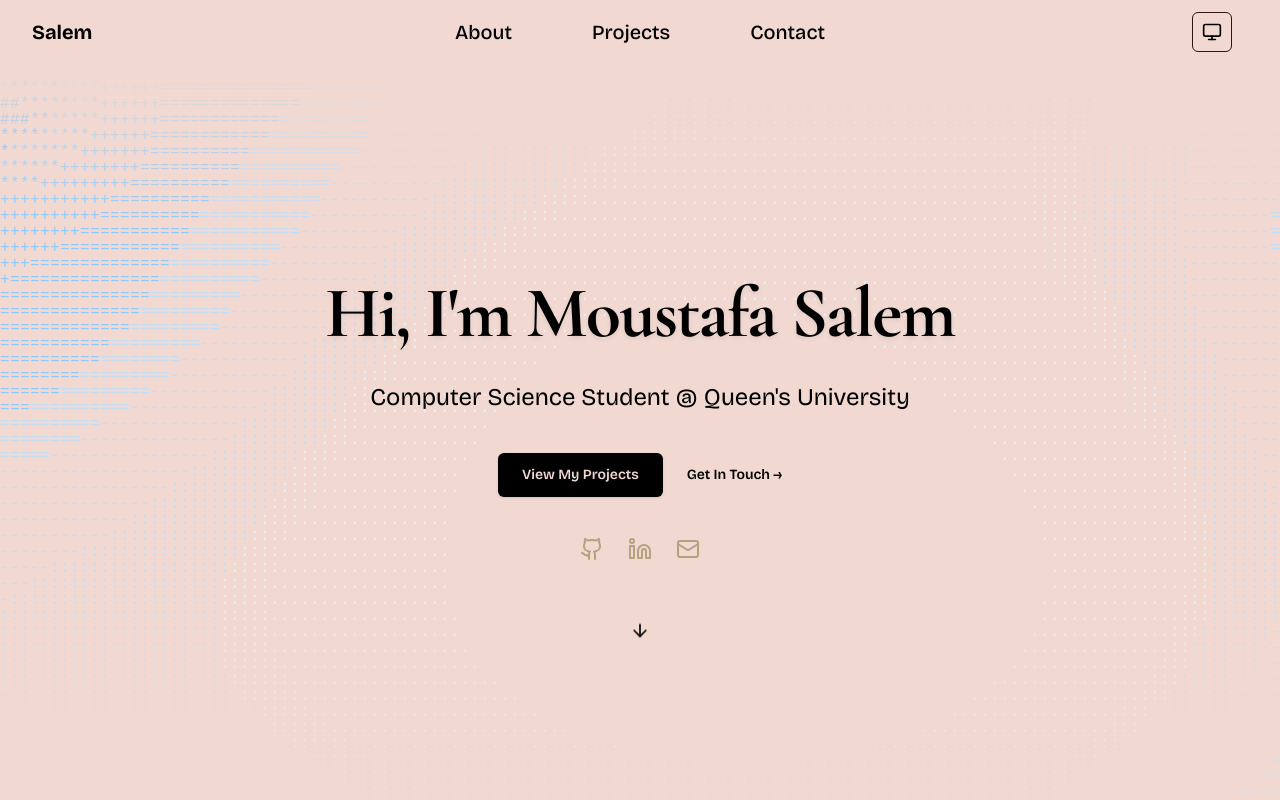
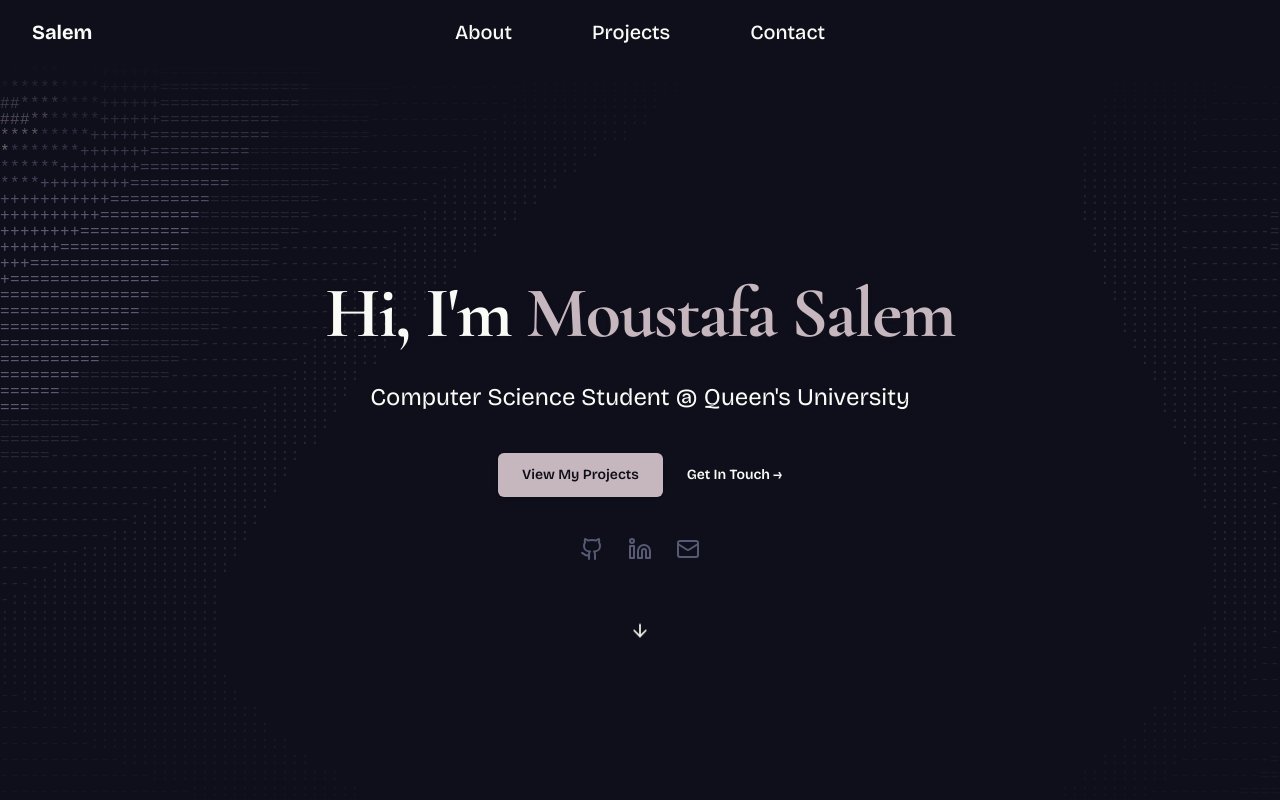
Before and after one commit to tTrmc/msalem, a Next.js app: page / in a window 1280 px wide. Shown: the top 800 px of the page. Built offline with nearby package versions, Linux system fonts and the light colour scheme.

Commit message:
Removed theme switching

```diff
--- a/src/app/globals.css
+++ b/src/app/globals.css
@@ -1,28 +1,18 @@
 @import "tailwindcss";
 
 :root {
-  /* Light mode colors */
-  --background: #f1d9d2;
-  --foreground: #000000;
-  --primary: #000000;
-  --stone: #311508;
-  --warm: #b7a07e;
-  --accent: #f9e6cd;
-
-  /* Common variables */
-  --border-radius: 0.5rem;
-  --transition-speed: 0.3s;
-  --box-shadow: 0 2px 10px rgba(0, 0, 0, 0.1);
-}
-
-/* Dark mode colors */
-.dark {
+  /* Dark theme colors (only theme) */
   --background:  #0f0f1b;
   --foreground:  #fafbf6;
   --primary:    #c6b7be;
   --stone:  #c6b7be;
   --warm: #565a75;
   --accent: #2c2525;
+
+  /* Common variables */
+  --border-radius: 0.5rem;
+  --transition-speed: 0.3s;
+  --box-shadow: 0 2px 10px rgba(0, 0, 0, 0.1);
 }
 
 /* Base transitions */
@@ -47,7 +37,7 @@ html {
 body {
   background: var(--background);
   color: var(--foreground);
-  font-family: var(--font-grotesque), system-ui, sans-serif;
+  font-family: 'Bricolage Grotesque', system-ui, sans-serif;
   transition: var(--theme-transition);
 }
 
--- a/src/app/layout.tsx
+++ b/src/app/layout.tsx
@@ -30,12 +30,12 @@ export default function RootLayout({
   children: React.ReactNode;
 }>) {
   return (
-      <html lang="en" className={`${bricolageGrotesque.variable} ${cormorantGaramond.variable}`} suppressHydrationWarning>
+      <html lang="en" className={`dark ${bricolageGrotesque.variable} ${cormorantGaramond.variable}`} suppressHydrationWarning>
       <body className="font-body antialiased transition-colors duration-300">
       <ThemeProvider
           attribute="class"
-          defaultTheme="system"
-          enableSystem
+          defaultTheme="dark"
+          enableSystem={false}
           disableTransitionOnChange
       >
         {children}
--- a/src/components/ascii-background.tsx
+++ b/src/components/ascii-background.tsx
@@ -1,13 +1,10 @@
 "use client";
 
-import { useEffect, useRef, useMemo, useState } from "react";
-import { useTheme } from "next-themes";
+import { useEffect, useRef, useMemo } from "react";
 
 interface ASCIIBackgroundProps {
-    /** Palette when the site is in light mode */
-    lightModeColors?: string[];
-    /** Palette when the site is in dark mode */
-    darkModeColors?: string[];
+    /** Color palette for the ASCII background */
+    colors?: string[];
     /** Height of a character row (px). Adjust to taste / performance */
     fontSize?: number;
     /** Width of a character column (px). Adjust to taste / performance */
@@ -28,29 +25,19 @@ interface ASCIIBackgroundProps {
  *   • Extra props (fontSize / charWidth) let callers trade fidelity vs FPS.
  */
 export function ASCIIBackground({
-                                    lightModeColors = ["#E3F2FD", "#BBDEFB", "#90CAF9", "#64B5F6", "#42A5F5"],
-                                    darkModeColors = ["#0f0f1b", "#242633", "#565a75", "#c6b7be", "#fafbf6"],
+                                    colors = ["#0f0f1b", "#242633", "#565a75", "#c6b7be", "#fafbf6"],
                                     fontSize = 16,
                                     charWidth = 10,
                                 }: ASCIIBackgroundProps) {
     const canvasRef = useRef<HTMLCanvasElement>(null);
     const mouseRef = useRef({ x: 0, y: 0 });
-    const { resolvedTheme } = useTheme();
-    const [mounted, setMounted] = useState(false);
 
-    // Prevent hydration mismatch by waiting for theme to be available
-    useEffect(() => {
-        setMounted(true);
-    }, []);
-
-    /** Normalised colour palette (always #RRGGBB, memoised by resolvedTheme) */
+    /** Normalised colour palette (always #RRGGBB) */
     const palette = useMemo(() => {
-        const raw = resolvedTheme === "dark" ? darkModeColors : lightModeColors;
-        return raw.map((c) => (c.startsWith("#") ? c : `#${c}`));
-    }, [resolvedTheme, darkModeColors, lightModeColors]);
+        return colors.map((c) => (c.startsWith("#") ? c : `#${c}`));
+    }, [colors]);
 
     useEffect(() => {
-        if (!mounted || !resolvedTheme) return;
 
         const canvas = canvasRef.current;
         const ctx = canvas?.getContext("2d");
@@ -141,14 +128,9 @@ export function ASCIIBackground({
             window.removeEventListener("resize", resize);
             window.removeEventListener("mousemove", handleMouse);
         };
-    }, [mounted, resolvedTheme, palette, fontSize, charWidth]);
+    }, [palette, fontSize, charWidth]);
 
     /* ───── render ─────────────────────────────────────────────────────── */
-
-    // Don't render until component is mounted and theme is available
-    if (!mounted || !resolvedTheme) {
-        return null;
-    }
 
     return (
         <div className="absolute inset-0 w-full h-full pointer-events-none" style={{ zIndex: 0 }}>
--- a/src/components/navigation.tsx
+++ b/src/components/navigation.tsx
@@ -3,7 +3,6 @@
 import Link from "next/link"
 import { useState } from "react"
 import { Menu, X } from "lucide-react"
-import { ThemeToggle } from "./theme-toggle"
 
 export function Navigation() {
   const [isOpen, setIsOpen] = useState(false)
@@ -45,8 +44,6 @@ export function Navigation() {
             </div>
 
             <div className="flex items-center space-x-4">
-              <ThemeToggle />
-
               {/* Mobile menu button */}
               <button
                   onClick={() => setIsOpen(!isOpen)}
--- a/src/components/theme-provider.tsx
+++ b/src/components/theme-provider.tsx
@@ -5,5 +5,5 @@ import { ThemeProvider as NextThemesProvider } from "next-themes"
 import { ThemeProviderProps } from "next-themes"
 
 export function ThemeProvider({ children, ...props }: ThemeProviderProps) {
-  return <NextThemesProvider {...props}>{children}</NextThemesProvider>
+  return <NextThemesProvider forcedTheme="dark" {...props}>{children}</NextThemesProvider>
 }
--- a/src/components/theme-toggle.tsx
+++ /dev/null
@@ -1,89 +0,0 @@
-"use client"
-
-import * as React from "react"
-import { Moon, Sun, Monitor } from "lucide-react"
-import { useTheme } from "next-themes"
-import { motion, AnimatePresence } from "framer-motion"
-
-export function ThemeToggle() {
-    const { theme, setTheme } = useTheme()
-    const [mounted, setMounted] = React.useState(false)
-
-    // For animation tracking
-    const [isAnimating, setIsAnimating] = React.useState(false)
-
-    const toggleTheme = () => {
-        if (isAnimating) return
-        setIsAnimating(true)
-
-        // Cycle through light -> dark -> system -> light
-        let nextTheme: string
-        switch(theme) {
-            case "light":
-                nextTheme = "dark"
-                break
-            case "dark":
-                nextTheme = "system"
-                break
-            case "system":
-            default:
-                nextTheme = "light"
-                break
-        }
-
-        setTheme(nextTheme)
-        setTimeout(() => setIsAnimating(false), 500)
-    }
-
-    React.useEffect(() => {
-        setMounted(true)
-    }, [])
-
-    if (!mounted) {
-        return null
-    }
-
-    return (
-        <motion.button
-            onClick={toggleTheme}
-            className="relative inline-flex h-10 w-10 items-center justify-center rounded-md border overflow-hidden
-        bg-[var(--background)] border-[var(--stone)]
-        hover:bg-[var(--accent)] focus:outline-none focus:ring-2
-        focus:ring-[var(--primary)] focus:ring-offset-2"
-            whileHover={{ scale: 1.05 }}
-            whileTap={{ scale: 0.95 }}
-            aria-label="Toggle theme"
-        >
-            <AnimatePresence mode="wait" initial={false}>
-                <motion.div
-                    key={theme}
-                    initial={{ y: -20, opacity: 0 }}
-                    animate={{ y: 0, opacity: 1 }}
-                    exit={{ y: 20, opacity: 0 }}
-                    transition={{ duration: 0.3 }}
-                    className="relative h-5 w-5 flex items-center justify-center"
-                >
-                    {theme === "light" ? (
-                        <Sun className="h-5 w-5" />
-                    ) : theme === "dark" ? (
-                        <Moon className="h-5 w-5" />
-                    ) : (
-                        <Monitor className="h-5 w-5" />
-                    )}
-                </motion.div>
-            </AnimatePresence>
-
-            <motion.div
-                className="absolute inset-0 rounded-md"
-                animate={{
-                    scale: isAnimating ? 1.5 : 0,
-                    opacity: isAnimating ? 0.4 : 0
-                }}
-                transition={{ duration: 0.5 }}
-                style={{
-                    background: `radial-gradient(circle at center, var(--primary) 0%, transparent 70%)`,
-                }}
-            />
-        </motion.button>
-    )
-}
```
